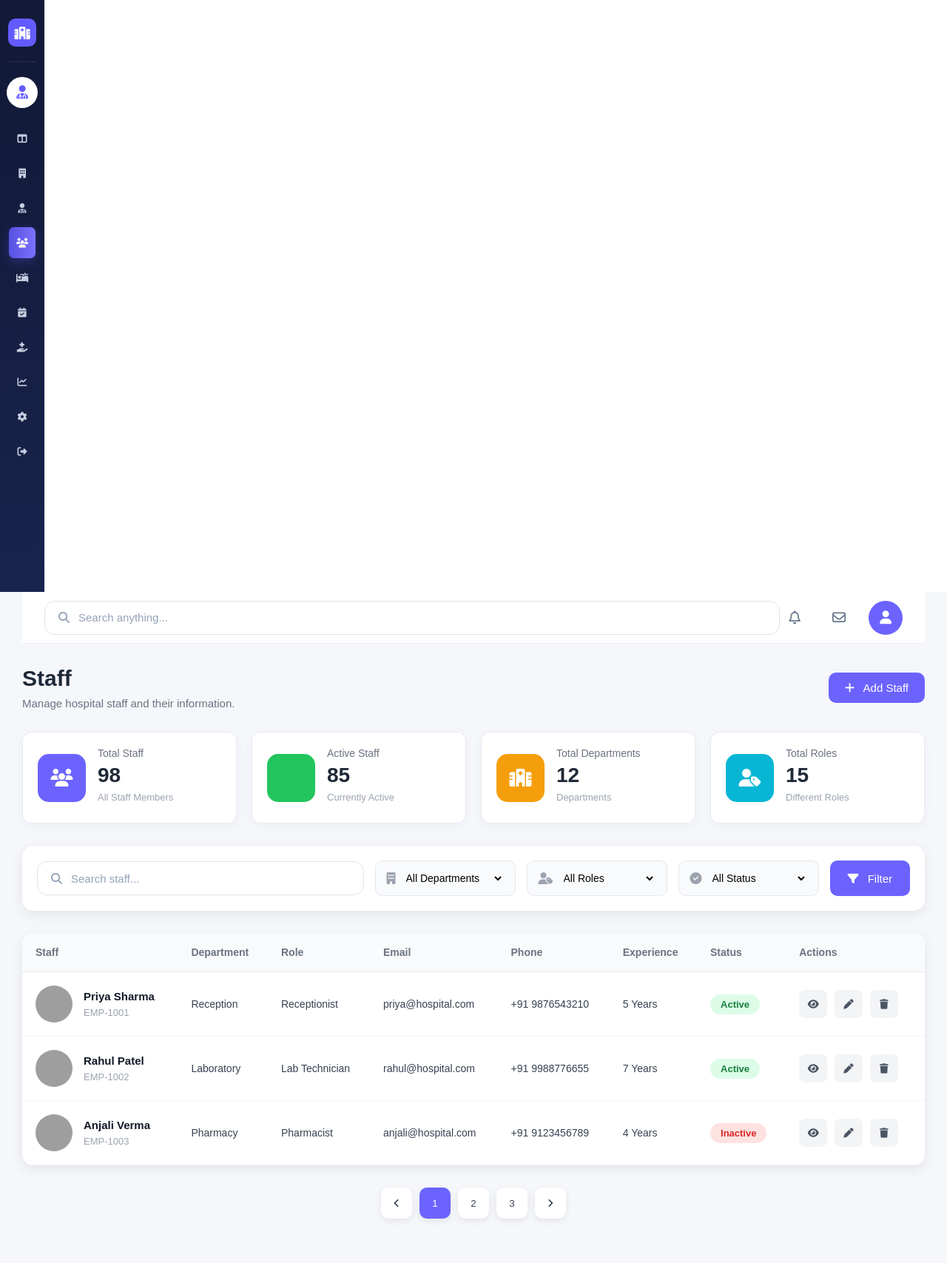
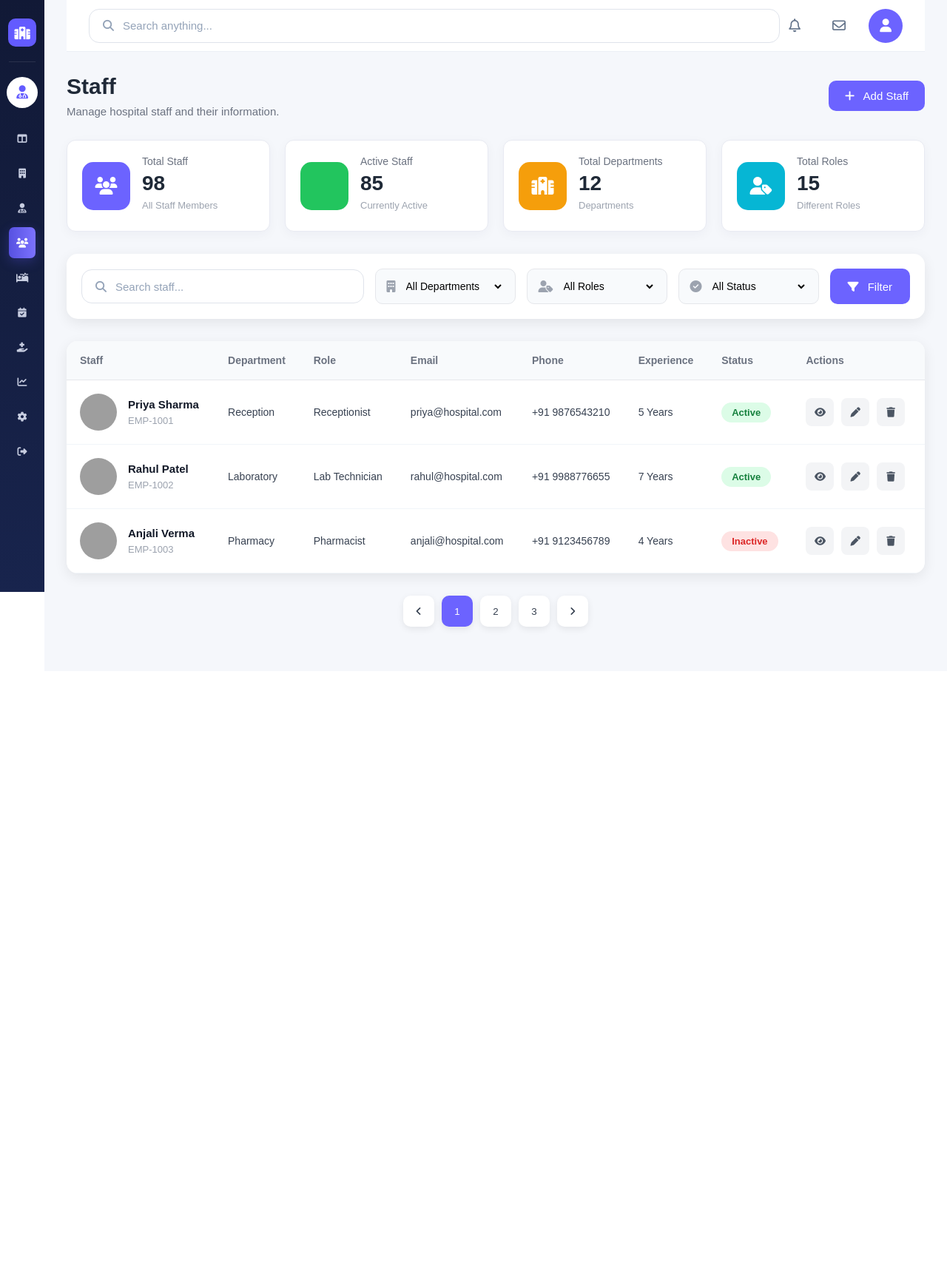
Before and after one commit to Varshilbaldha/Smart-Hospital-Management-System, a PHP site: page /staff.php in a window 1280 px wide. Shown: the whole page at 74% size. After the commit the page ends 855 px from the top, so only its background shows below. Run offline with PHP 8.4, Linux system fonts and the light colour scheme; some libraries are stand-ins or nearby versions; grey boxes are pictures that could not be loaded.

Commit message:
added hospital

```diff
--- a/admin_dashboard.php
+++ b/admin_dashboard.php
@@ -53,10 +53,6 @@
                         );
                         ?>
                     </b>
-<<<<<<< HEAD
-
-=======
->>>>>>> d3b10b8324bf177d323de901b680efc05f0ae627
                 </p>
 
             </section>
--- a/departments.php
+++ b/departments.php
@@ -145,9 +145,7 @@
 
         <i class="fa-solid fa-magnifying-glass"></i>
 
-        <input
-            type="text"
-            placeholder="Search department...">
+        <input type="text"  placeholder="Search department...">
 
     </div>
 
--- a/staff.css
+++ b/staff.css
@@ -8,7 +8,12 @@
     background:#f5f7fb;
     min-height:100vh;
 }
+.dashboard
+{
 
+    display:flex;
+    min-height: 100vh;
+}
 
 
 /* ==========================
--- a/staff.php
+++ b/staff.php
@@ -11,7 +11,7 @@
 
     <link rel="stylesheet" href="staff.css">
 
-    <link rel="stylesheet" href="topbar.css">
+
 
 </head>
 
@@ -23,11 +23,9 @@
 
     <main class="main-content">
 
-        <?php require 'topbar.php'; ?>
+         <?php require 'topbar.php'; ?>
 
-        <!-- ==========================
-                Page Header
-        =========================== -->
+
 
         <div class="page-header">
 
```
